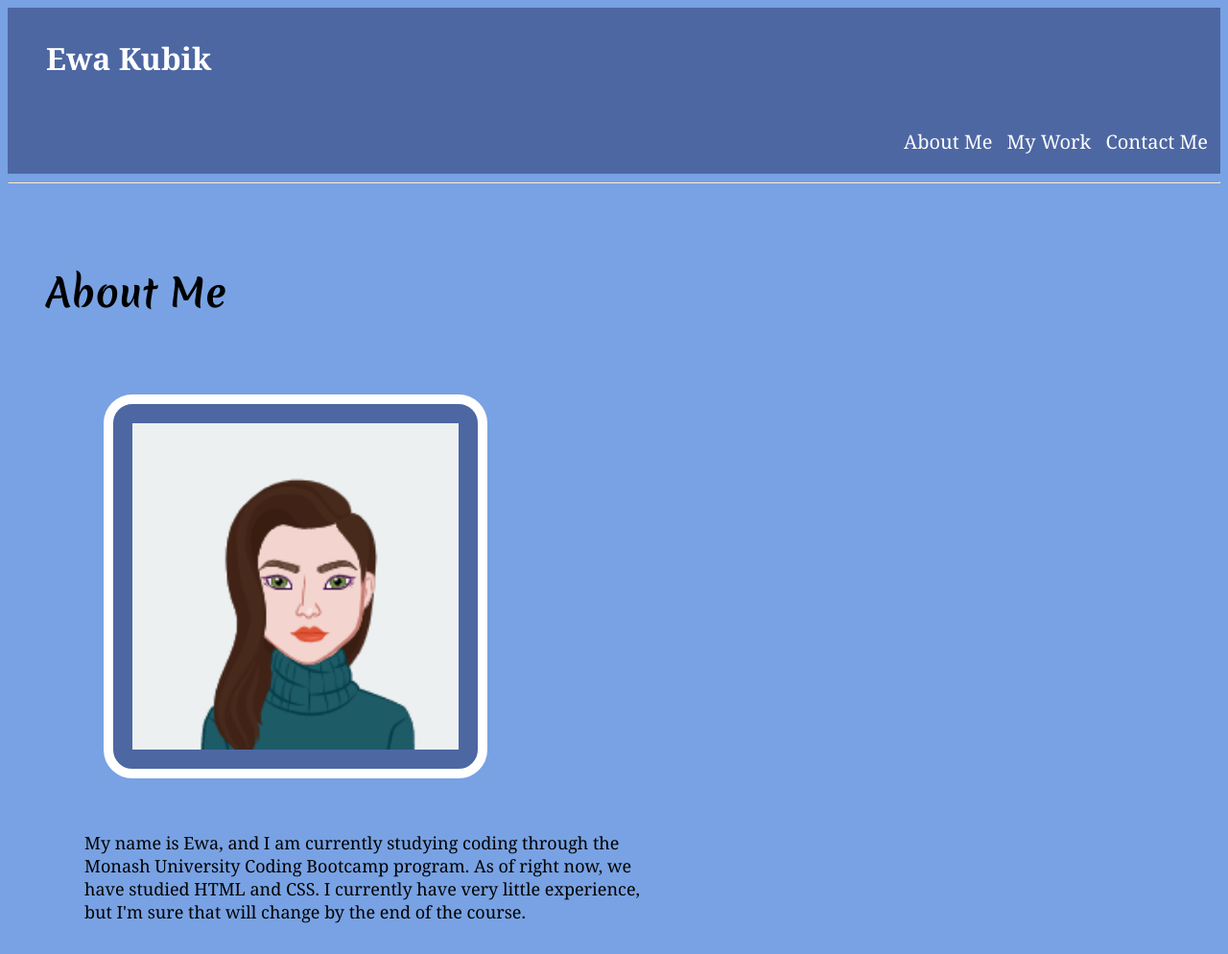
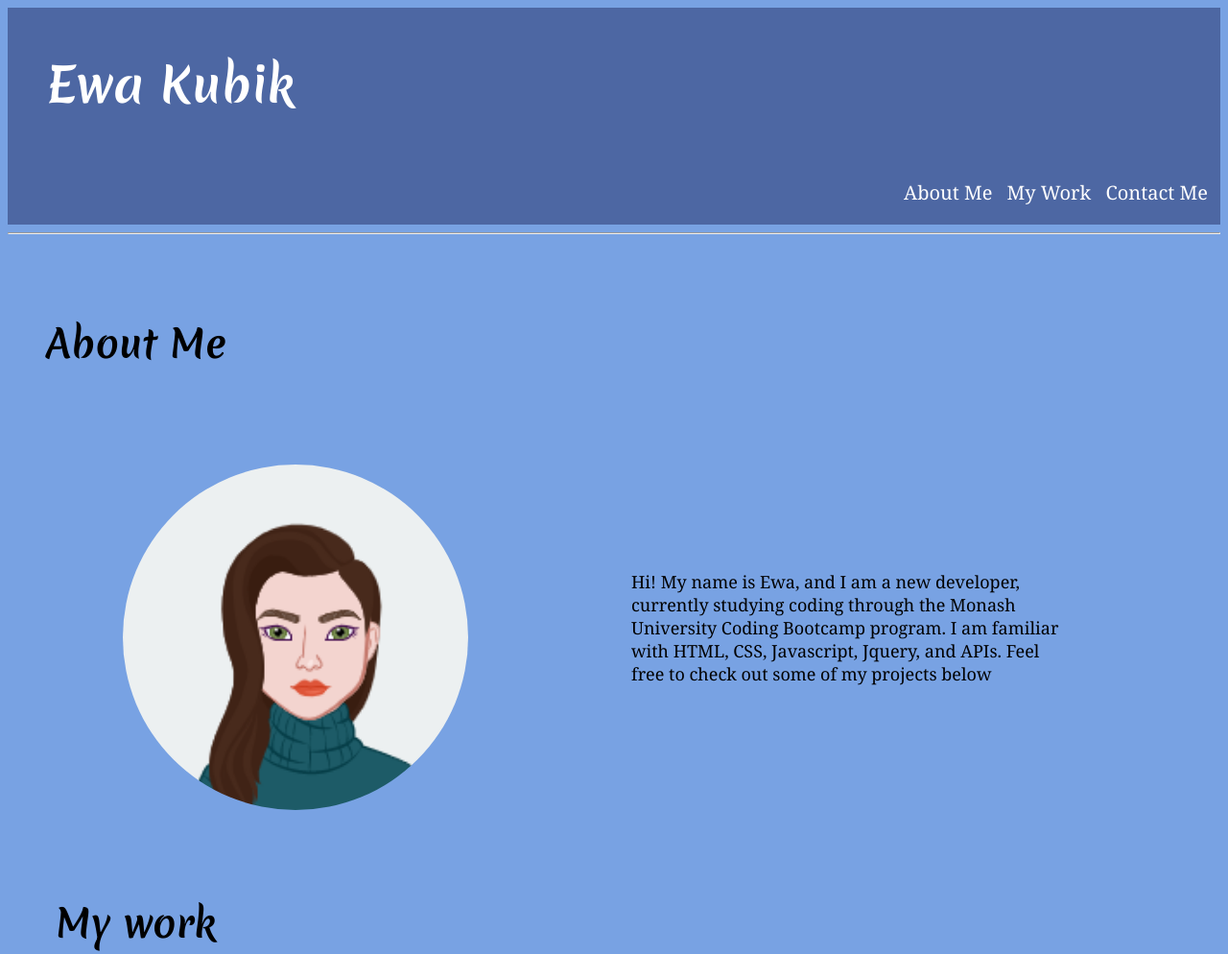
Before and after one commit to ekubik/week-two-professional-portfolio, a plain HTML site: page index.html in a window 1280 px wide. Shown: the top 994 px of the page at 96% size. Drawn offline with nearby package versions, Linux system fonts and the light colour scheme.

Commit message:
updated styling, added resume

```diff
--- a/Assets/style.css
+++ b/Assets/style.css
@@ -19,7 +19,9 @@ header {
 
 h1 {
   margin-left: 30px;
+  font-size: 50px;
   display: block;
+  font-family: 'Merienda', cursive;
 
 }
 
@@ -45,20 +47,20 @@ nav {
 }
 
 #about-me p {
-  display: block;
   max-width: 600px;
   font-size: 18px;
-  margin: 50px 80px;
+  margin: 50px 100px;
+  padding: 80px 50px;
 }
 
 #profile-photo {
-  border-radius: 30px;
+  border-radius: 50%;
   margin-left: 100px;
   width: 400px;
   height: auto;
   padding: 20px;
-  background-color: #4d67a3;
-  border: solid 10px #fff;
+  /*background-color: #4d67a3;
+  border: solid 10px #fff;*/
 }
 
 ul {
@@ -146,8 +148,13 @@ p {
   color: #000;
 }
 
+#profile-container{
+  display: flex;
+  padding-bottom: 30px;
+}
+
 .contact-links {
-  display: inline;
+
   text-align: start;
   margin-left: 20px;
   color: #000;
--- a/index.html
+++ b/index.html
@@ -31,10 +31,15 @@
      <h2>About Me</h2>
      <br/>
      <br/>
+     <div id="profile-container">
+       <div>
      <img id="profile-photo" src= "./Assets/ewa-avatar.png" alt="photo of Ewa"/> </img>
-</br>
-     <p>My name is Ewa, and I am currently studying coding through the Monash University Coding Bootcamp program.
-         As of right now, we have studied HTML and CSS. I currently have very little experience, but I'm sure that will change by the end of the course.  </p>
+</div>
+<div>
+     <p> Hi! My name is Ewa, and I am a new developer, currently studying coding through the Monash University Coding Bootcamp program.
+       I am familiar with HTML, CSS, Javascript, Jquery, and APIs. Feel free to check out some of my projects below  </p>
+         </div>
+     </div>
 </section>
 <section id="my-work" >
     <h2> My work </h2>
@@ -59,13 +64,14 @@
 </br>
 <section id="contact-me">
     <h2> Contact:</h2></section>
-        <p class ="contact-links"> <i class="bi bi-envelope"></i> Email: </p> <a href="mailto: ewa.kubik@hotmail.com"> ewa.kubik@hotmail.com</a> </p>
+        <p class ="contact-links"> <i class="bi bi-envelope"></i> Email: <a href="mailto: ewa.kubik@hotmail.com"> ewa.kubik@hotmail.com</a> </p>
+        <p class ="contact-links"> <a href="./Assets/ekubikCV.pdf" download="ewa-kubik-cv" target="_blank">View Resume here </a></p>
         <p class ="contact-links"> More links:
             <ul > <li class = "other-contact-links">
             <a  href="https://github.com/ekubik" target="_blank"> <i class="bi bi-github"></i>  GitHub </a>
             </li>
         <li class = "other-contact-links"> <a href="https://twitter.com" target="_blank"><i class="bi bi-twitter"></i>  Twitter</a></li>
-        <li class = "other-contact-links"><a href="https://www.linkedin.com/in/ewa-k-0616aa22b" target="_blank"> <i class="bi bi-linkedin"></i>  LinkedIn</a></li>
+        <li class = "other-contact-links"><a href="www.linkedin.com/in/ewa-kubik" target="_blank"> <i class="bi bi-linkedin"></i>  LinkedIn</a></li>
     </ul> </p>
   </section>
   </body>
```
Also changed, not shown: 2 other files.
